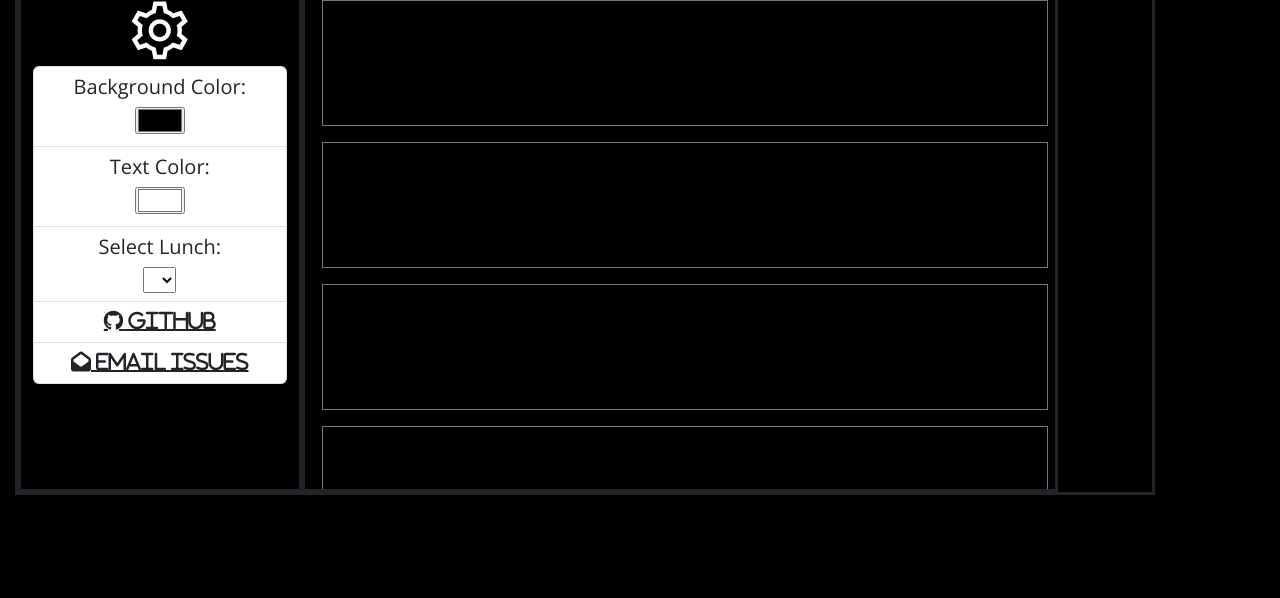
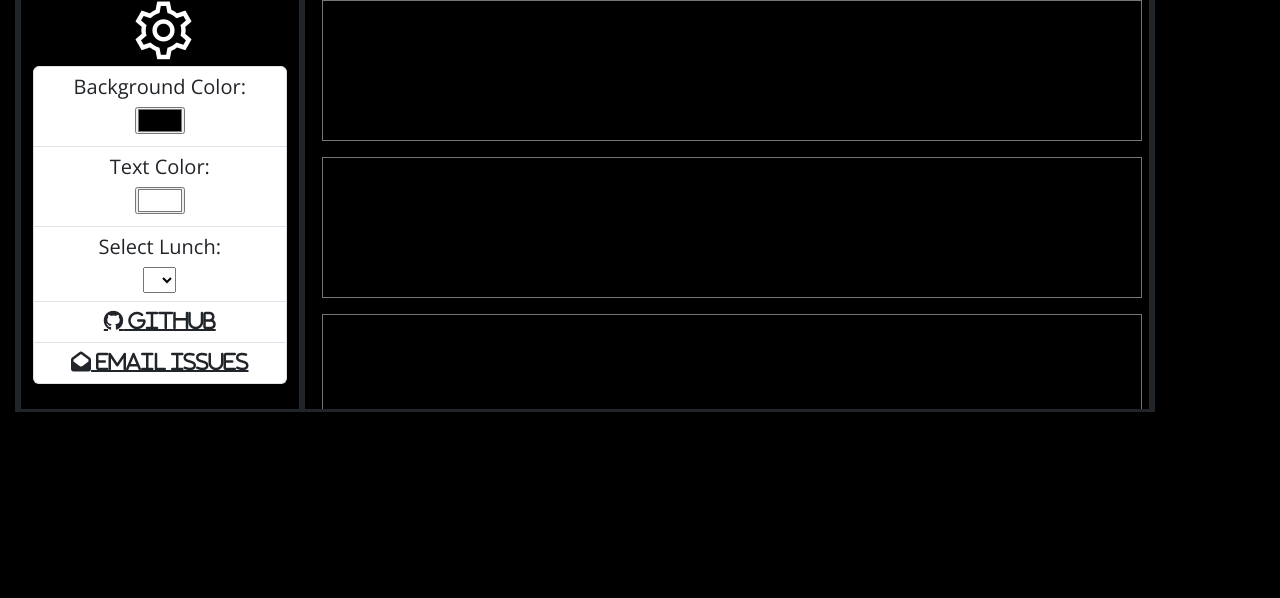
Before and after one commit to ratsenior/lhscountdown, a plain HTML site: page index.html in a window 1280 px wide. Shown: the part 202-800 px from the top of the page. Drawn offline with nearby package versions, Linux system fonts and the light colour scheme.

Commit message:
notepads rc-1.1

```diff
--- a/assets/css/styles.css
+++ b/assets/css/styles.css
@@ -12,13 +12,21 @@ textarea {
   box-sizing: border-box;
   width: 100%;
   margin: 5px;
-  overflow: auto;
+  overflow: scroll;
 }
 
-#notepads {
-  height: 200px;
-}
+
 
 #settings:hover {
   cursor: pointer;
 }
+
+.row{
+  overflow: hidden;
+}
+
+
+[class*="col-"]{
+  margin-bottom: -99999px;
+  padding-bottom: 99999px;
+}
--- a/index.html
+++ b/index.html
@@ -13,8 +13,8 @@
     <script src="https://kit.fontawesome.com/fd1edd356e.js" crossorigin="anonymous"></script>
 </head>
 
-<body style="font-family: 'Open Sans', sans-serif;overflow: hidden;width: 100%;height: 100%;" onload="initalize()">
-    <div class="container" style="border-width: 3px;border-style: solid;margin: 15px;width: auto;height: auto;">
+<body style="font-family: 'Open Sans', sans-serif;width: 100%;height: 100%;" onload="initalize()">
+    <div class="container flex-shrink-1" style="border-width: 3px;border-style: solid;margin: 15px;width: auto;height: 70%;">
         <div class="row">
             <div class="col-md-12 col-xxl-12">
                 <h1 id="countdown" class="content" style="padding: 17px;text-align: center;font-weight: bold;font-size: 60px;">Select lunch in settings</h1>
@@ -22,7 +22,7 @@
             </div>
         </div>
         <div class="row">
-            <div class="col-md-4 col-lg-3 col-xl-3" align="center"><i class="la la-gear content" id="settings" style="font-size: 71px;position: relative;" onclick="settingsClick()"></i>
+            <div class="col-md-4 col-lg-3 col-xl-3" align="center"><i class="la la-gear content" id="settings" style="font-size: 71px;position: relative; width: 25%;" onclick="settingsClick()"></i>
                 <ul class="list-group options" style="margin-bottom: 22px;">
                     <li class="list-group-item">
                         <h2 style="font-size: 20px;">Background Color:</h2><input type="color" id="backgroundColorInput" onchange="inheritColorSelectionBg()" value="#000000">
@@ -39,7 +39,15 @@
                     <li class="list-group-item"><a class="fas fa-envelope-open" href="mailto:ra25226@student.lisle202.org" style="font-size: 20px;color: var(--bs-body-color);"> Email Issues</a></li>
                 </ul>
             </div>
-            <div class="col-md-4 col-lg-9 col-xl-8" id="notepads" align="center" style="overflow: scroll;max-height: 50%;height: 500px;"><textarea id="notepad0" rows="5" onchange="saveNotepad(0)"></textarea><textarea id="notepad1" rows="5" onchange="saveNotepad(1)" style="width: 100%;"></textarea><textarea id="notepad2" rows="5" onchange="saveNotepad(2)"></textarea><textarea id="notepad3" rows="5" onchange="saveNotepad(3)"></textarea><textarea id="notepad4" rows="5" onchange="saveNotepad(4)"></textarea><textarea id="notepad5" rows="5" onchange="saveNotepad(5)"></textarea><textarea id="notepad6" rows="5" onchange="saveNotepad(6)"></textarea></div>
+            <div class="col-md-4 col-lg-9 col-xl-8" id="notepads" align="center" style="overflow: scroll; width: 75%; height: 1px;">
+                <textarea id="notepad0" rows="5" onchange="saveNotepad(0)"></textarea>
+                <textarea id="notepad1" rows="5" onchange="saveNotepad(1)"></textarea>
+                <textarea id="notepad2" rows="5" onchange="saveNotepad(2)"></textarea>
+                <textarea id="notepad3" rows="5" onchange="saveNotepad(3)"></textarea>
+                <textarea id="notepad4" rows="5" onchange="saveNotepad(4)"></textarea>
+                <textarea id="notepad5" rows="5" onchange="saveNotepad(5)"></textarea>
+                <textarea id="notepad6" rows="5" onchange="saveNotepad(6)"></textarea>
+            </div>
         </div>
     </div>
     <script src="assets/bootstrap/js/bootstrap.min.js"></script>
```
